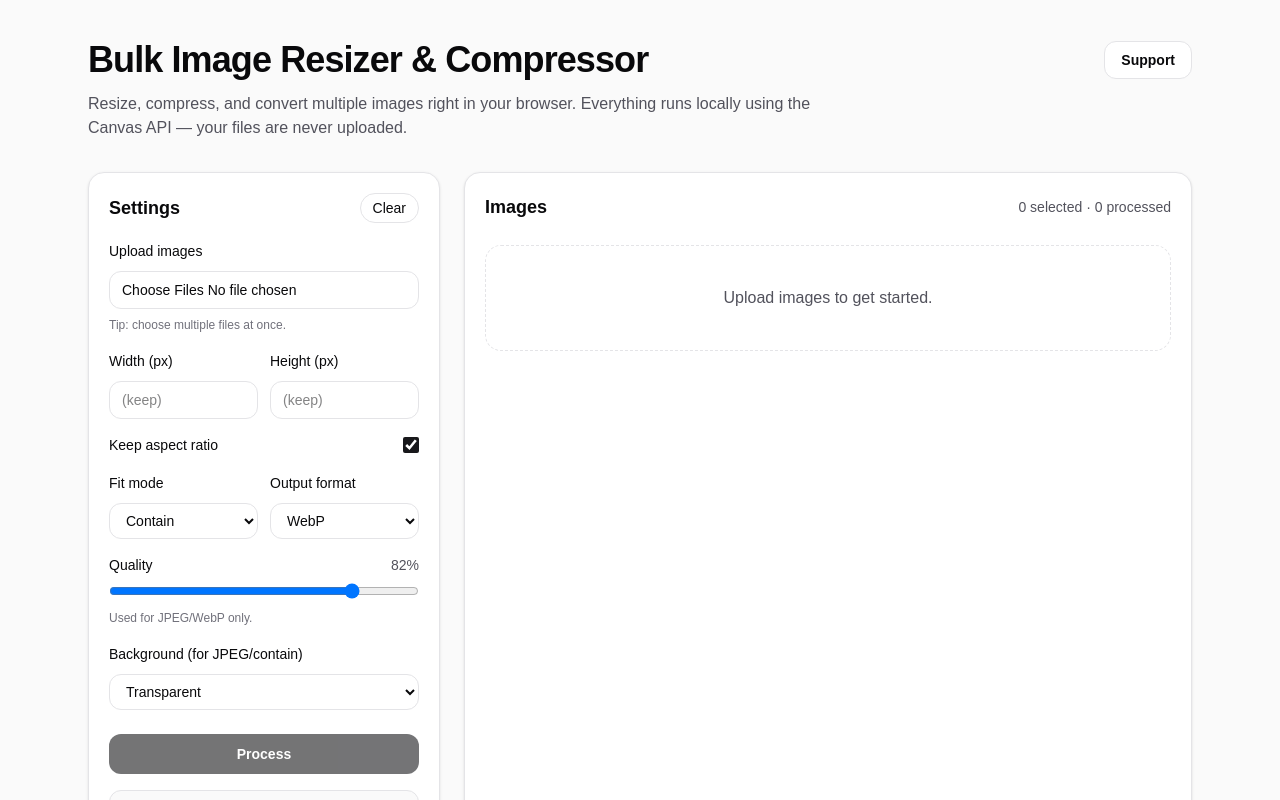
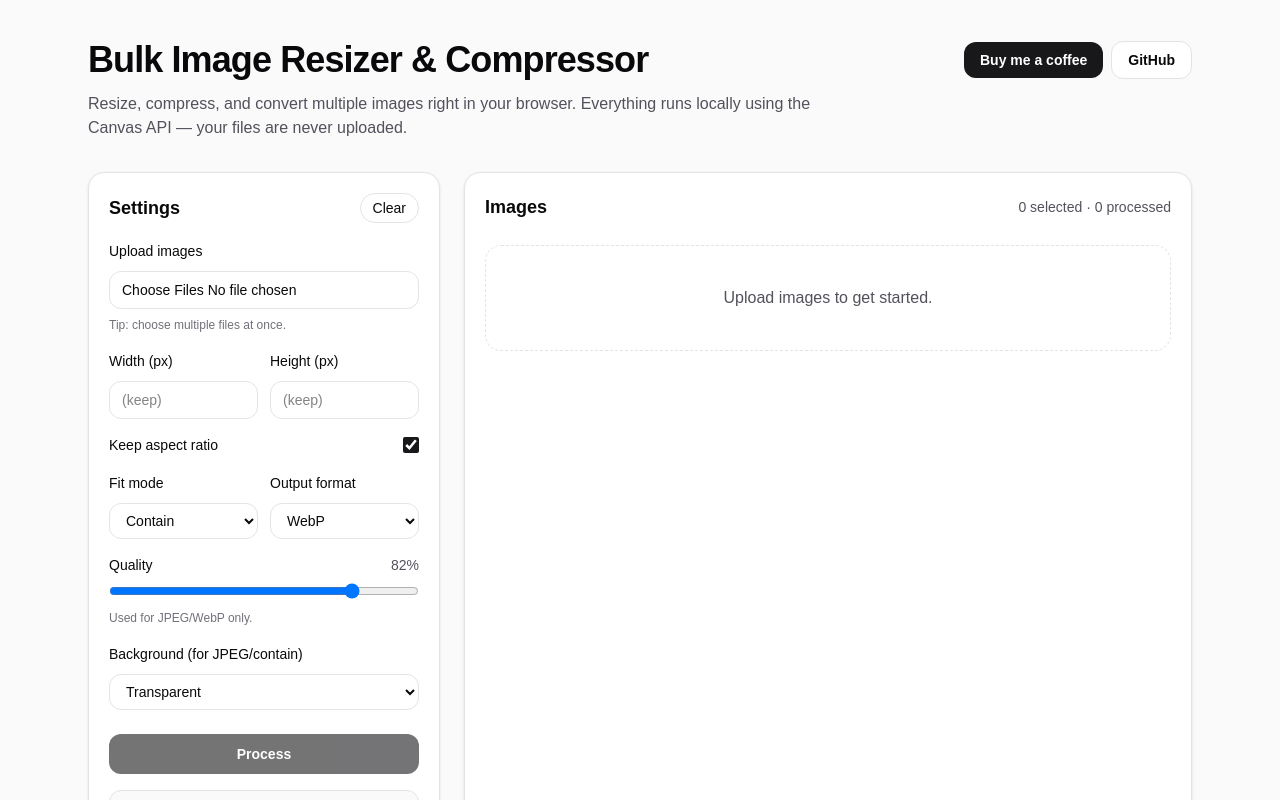
Before and after one commit to mhmdrameez/imagezap, a Next.js app: page / in a window 1280 px wide. Shown: the top 800 px of the page. Built offline with nearby package versions, Linux system fonts and the light colour scheme.

Commit message:
added github

```diff
--- a/app/ui/BulkImageTool.tsx
+++ b/app/ui/BulkImageTool.tsx
@@ -29,6 +29,7 @@
 };
 
 const SUPPORT_URL = "https://www.buymeacoffee.com/mhmdrameez";
+const GITHUB_URL = "https://github.com/mhmdrameez/imagezap";
 
 function formatBytes(bytes: number): string {
   if (!Number.isFinite(bytes) || bytes < 0) return "—";
@@ -329,14 +330,24 @@
             <h1 className="text-balance text-3xl font-semibold tracking-tight sm:text-4xl">
               Bulk Image Resizer & Compressor
             </h1>
+            <div className="grid grid-cols-1 gap-2 sm:flex sm:w-auto sm:items-center sm:gap-2">
               <a
                 href={SUPPORT_URL}
                 target="_blank"
                 rel="noopener noreferrer"
+                className="inline-flex w-full items-center justify-center rounded-xl bg-zinc-900 px-4 py-2 text-sm font-semibold text-white hover:bg-zinc-800 dark:bg-white dark:text-black dark:hover:bg-zinc-200 sm:w-auto"
+              >
+                Buy me a coffee
+              </a>
+              <a
+                href={GITHUB_URL}
+                target="_blank"
+                rel="noopener noreferrer"
                 className="inline-flex w-full items-center justify-center rounded-xl border border-zinc-200 bg-white px-4 py-2 text-sm font-semibold hover:bg-zinc-50 dark:border-white/10 dark:bg-zinc-950 dark:hover:bg-white/10 sm:w-auto"
               >
-              Support
+                GitHub
               </a>
+            </div>
           </div>
           <p className="mt-3 max-w-3xl text-pretty text-zinc-600 dark:text-zinc-400">
             Resize, compress, and convert multiple images right in your browser. Everything runs locally using the Canvas
```
Lines whose indentation alone changed are shown as unchanged.
